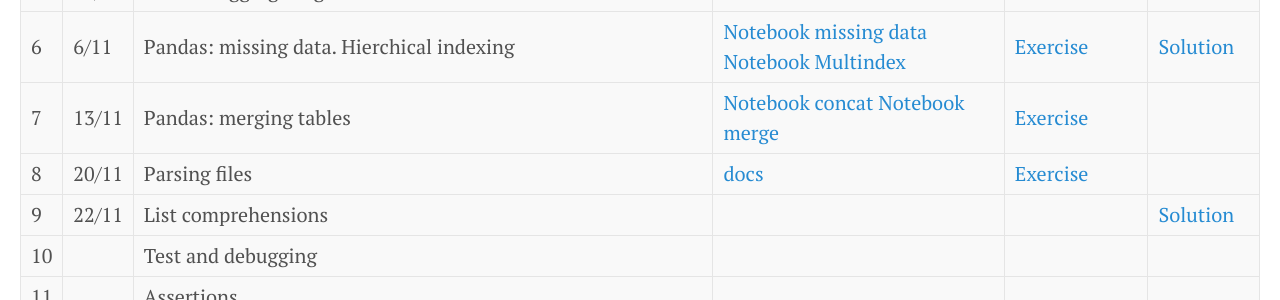
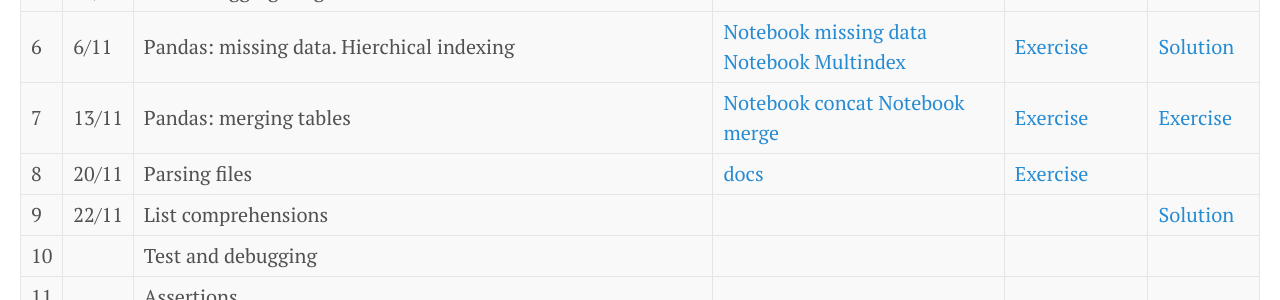
Before and after one commit to gdv/foundationsCS, a Jekyll site: the page built from docs/index.md, in a window 1280 px wide. Shown: the part 809-1109 px from the top of the page. Built offline with Jekyll 4.4.1, drawn with Linux system fonts in a browser that asks for light colours.

Commit message:
new link

```diff
--- a/docs/index.md
+++ b/docs/index.md
@@ -40,7 +40,7 @@ title: Foundations of Computer Science
 | -- | ----- | -------------------------------------- | ---------- | ------------- | --------- |
 | 6  | 6/11  |Pandas: missing data. Hierchical indexing        | [Notebook missing data](https://jakevdp.github.io/PythonDataScienceHandbook/03.04-missing-values.html) [Notebook Multindex](https://jakevdp.github.io/PythonDataScienceHandbook/03.05-hierarchical-indexing.html)| [Exercise](py-07-multindex)| [Solution](https://github.com/gdv/foundationsCS/blob/master/py-07-multindex.ipynb)          |
 | -- | ----- | -------------------------------------- | ---------- | ------------- | --------- |
-| 7  | 13/11 |Pandas: merging tables                  | [Notebook concat](https://jakevdp.github.io/PythonDataScienceHandbook/03.06-concat-and-append.html) [Notebook merge](https://jakevdp.github.io/PythonDataScienceHandbook/03.07-merge-and-join.html)  | [Exercise](py-08-merging.ipynb)  |           |
+| 7  | 13/11 |Pandas: merging tables                  | [Notebook concat](https://jakevdp.github.io/PythonDataScienceHandbook/03.06-concat-and-append.html) [Notebook merge](https://jakevdp.github.io/PythonDataScienceHandbook/03.07-merge-and-join.html)  | [Exercise](py-08-merging)  | [Exercise](py-08-merging.ipynb)          |
 | -- | ----- | -------------------------------------- | ---------- | ------------- | --------- |
 | 8  | 20/11 |Parsing files                           | [docs](http://pandas.pydata.org/pandas-docs/stable/generated/pandas.read_csv.html)|[Exercise](py-09-Apache) | |
 | -- | ----- | -------------------------------------- | ---------- | ------------- | --------- |
```
